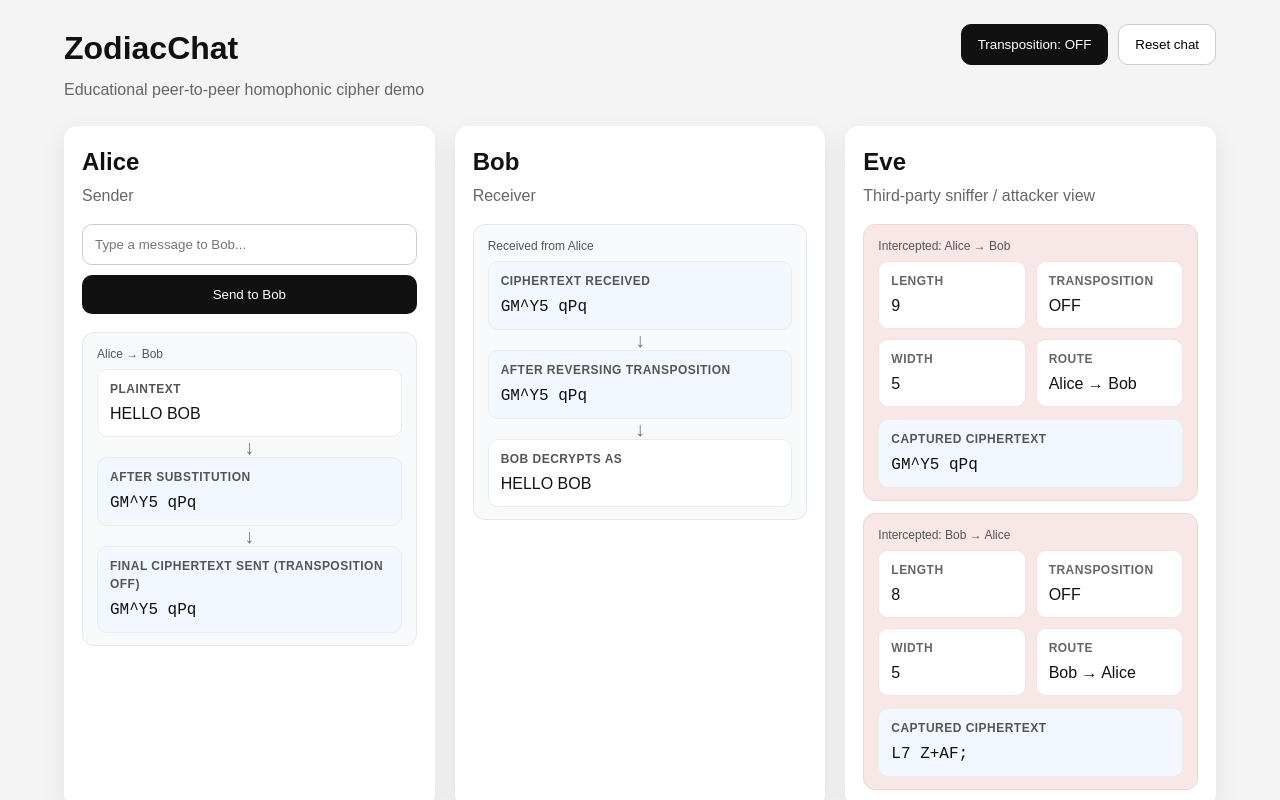
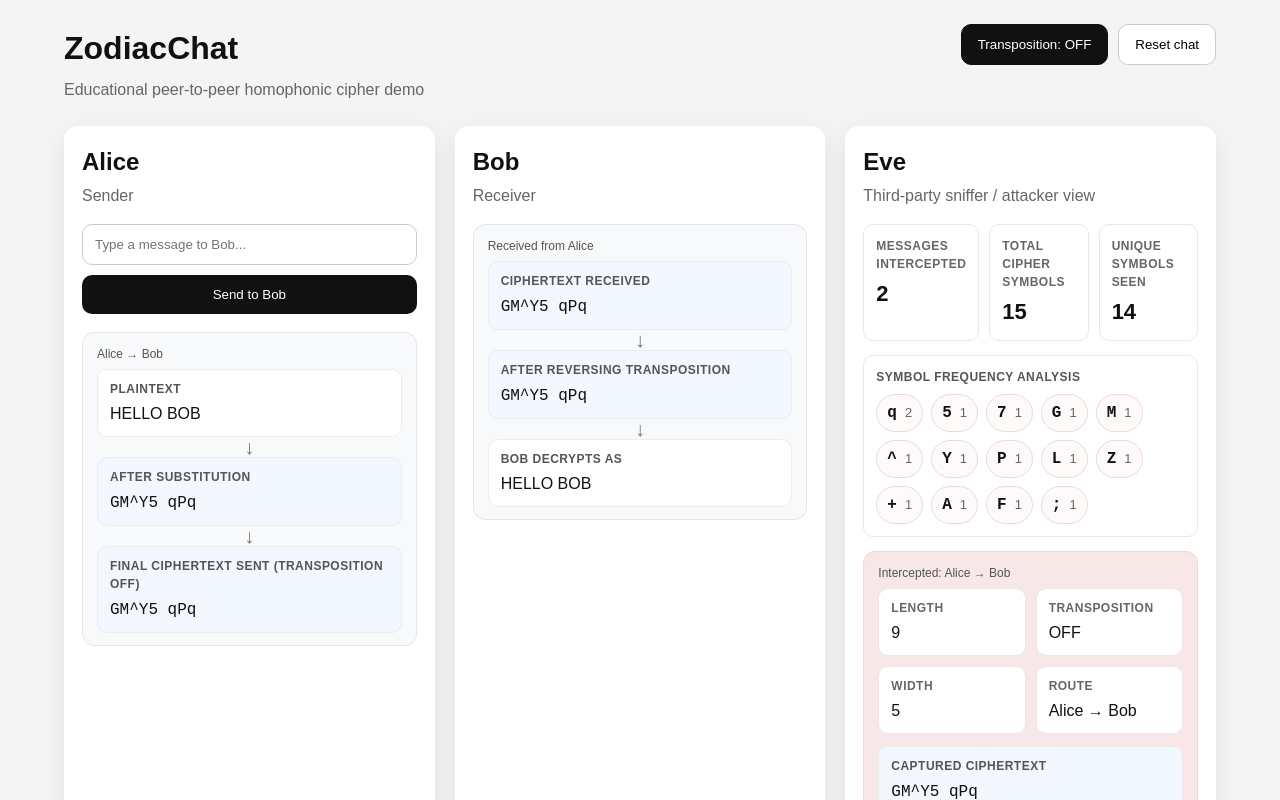
Before and after one commit to teyter/ZodiacChat, a React (Vite) app: page / in a window 1280 px wide. Shown: the top 800 px of the page. Built offline with nearby package versions, Linux system fonts and the light colour scheme.

Commit message:
add: symbol frequency count

```diff
--- a/src/App.css
+++ b/src/App.css
@@ -268,3 +268,69 @@ body {
     grid-template-columns: 1fr;
   }
 }
+
+.attacker-summary {
+  display: grid;
+  grid-template-columns: repeat(3, 1fr);
+  gap: 10px;
+  margin-bottom: 14px;
+}
+
+.attacker-summary-card {
+  background: white;
+  border: 1px solid #f1e4e4;
+  border-radius: 10px;
+  padding: 12px;
+}
+
+.attacker-summary-value {
+  display: block;
+  font-size: 22px;
+  font-weight: bold;
+  margin-top: 4px;
+}
+
+.frequency-panel {
+  background: white;
+  border: 1px solid #f1e4e4;
+  border-radius: 10px;
+  padding: 12px;
+  margin-bottom: 14px;
+}
+
+.frequency-grid {
+  display: flex;
+  flex-wrap: wrap;
+  gap: 8px;
+  margin-top: 8px;
+}
+
+.frequency-chip {
+  display: flex;
+  align-items: center;
+  gap: 8px;
+  background: #fffafa;
+  border: 1px solid #ecdada;
+  border-radius: 999px;
+  padding: 6px 10px;
+}
+
+.frequency-symbol {
+  font-weight: bold;
+}
+
+.frequency-count {
+  font-size: 13px;
+  color: #666;
+}
+
+.empty-state {
+  color: #777;
+  margin-top: 8px;
+}
+
+@media (max-width: 900px) {
+  .attacker-summary {
+    grid-template-columns: 1fr;
+  }
+}
--- a/src/App.jsx
+++ b/src/App.jsx
@@ -268,6 +268,27 @@ function PipelineArrow() {
   return <div className="pipeline-arrow">↓</div>
 }
 
+function countCipherSymbols(messages) {
+  const counts = {}
+
+  for (const message of messages) {
+    const text = message.finalCiphertext || ''
+
+    for (const char of text) {
+      if (char === ' ') continue
+      counts[char] = (counts[char] || 0) + 1
+    }
+  }
+
+  return counts
+}
+
+function getSortedSymbolCounts(messages) {
+  const counts = countCipherSymbols(messages)
+
+  return Object.entries(counts).sort((a, b) => b[1] - a[1])
+}
+
 export default function App() {
   const [appState, setAppState] = useState(() => {
     const savedState = localStorage.getItem(STORAGE_KEY)
@@ -312,6 +333,22 @@ export default function App() {
   }, [appState])
 
   const reverseKeyMap = buildReverseKeyMap(appState.substitutionKey)
+
+  const sortedSymbolCounts = useMemo(
+    () => getSortedSymbolCounts(appState.messages),
+    [appState.messages]
+  )
+
+  const totalInterceptedCharacters = useMemo(
+    () =>
+      appState.messages.reduce(
+        (sum, msg) => sum + (msg.finalCiphertext?.replaceAll(' ', '').length || 0),
+        0
+      ),
+    [appState.messages]
+  )
+
+  const uniqueInterceptedSymbols = sortedSymbolCounts.length
 
   const transposedDemo = useMemo(
     () => transposeText(transpositionDemoInput, appState.transpositionWidth),
@@ -497,6 +534,44 @@ export default function App() {
           <h2>Eve</h2>
           <p className="panel-subtitle">Third-party sniffer / attacker view</p>
 
+          <div className="attacker-summary">
+            <div className="attacker-summary-card">
+              <span className="attacker-meta-label">Messages intercepted</span>
+              <span className="attacker-summary-value">{appState.messages.length}</span>
+            </div>
+
+            <div className="attacker-summary-card">
+              <span className="attacker-meta-label">Total cipher symbols</span>
+              <span className="attacker-summary-value">
+                {totalInterceptedCharacters}
+              </span>
+            </div>
+
+            <div className="attacker-summary-card">
+              <span className="attacker-meta-label">Unique symbols seen</span>
+              <span className="attacker-summary-value">
+                {uniqueInterceptedSymbols}
+              </span>
+            </div>
+          </div>
+
+          <div className="frequency-panel">
+            <div className="label">Symbol frequency analysis</div>
+
+            {sortedSymbolCounts.length === 0 ? (
+              <div className="empty-state">No intercepted ciphertext yet.</div>
+            ) : (
+              <div className="frequency-grid">
+                {sortedSymbolCounts.map(([symbol, count]) => (
+                  <div key={symbol} className="frequency-chip">
+                    <span className="frequency-symbol ciphertext">{symbol}</span>
+                    <span className="frequency-count">{count}</span>
+                  </div>
+                ))}
+              </div>
+            )}
+          </div>
+
           <div className="message-list">
             {appState.messages.map((msg) => (
               <div key={msg.id} className="message-card sniffed attacker-card">
```
